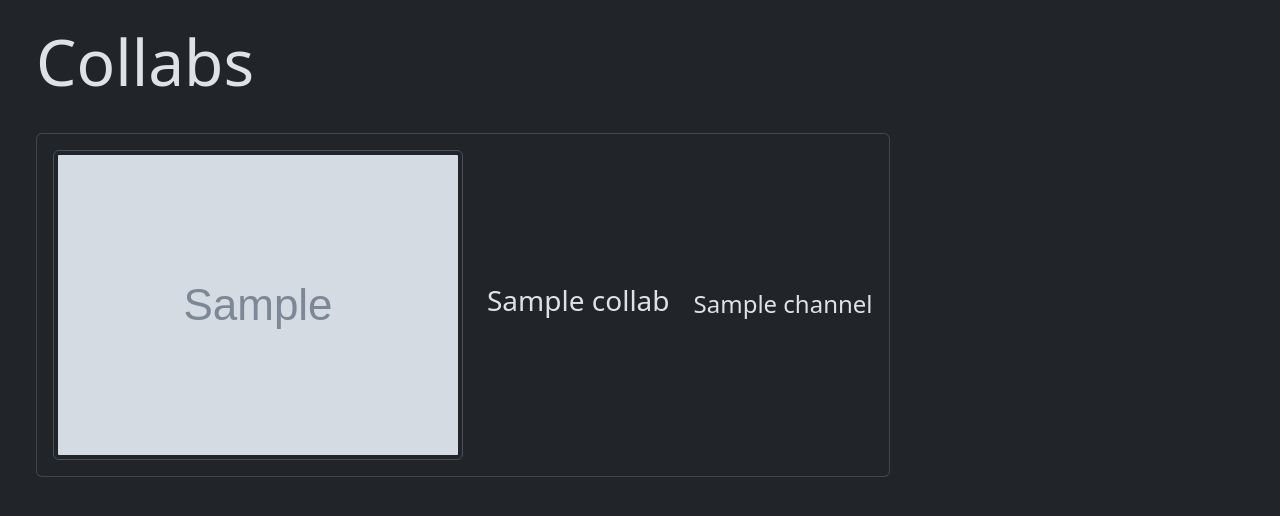
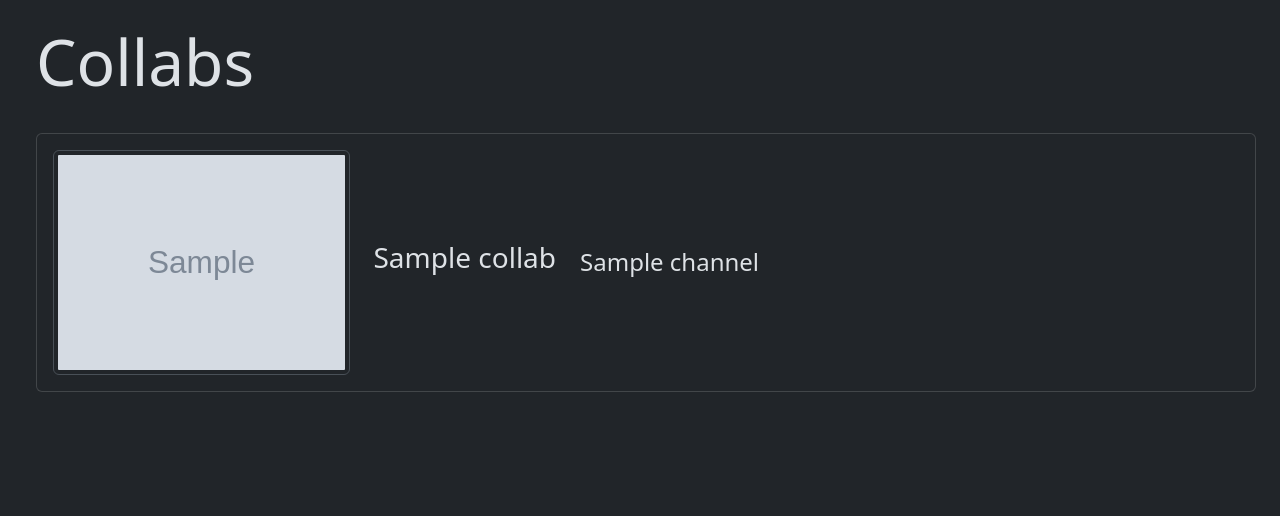
Before and after one commit to jvkchow/mcmt-site, a Django app: template mcmt/templates/collabs.html in a window 1280 px wide. Shown: the part 78-594 px from the top of the page. Run offline with Django 4.2, Linux system fonts and the light colour scheme; the template is opened without the code that fills it: most values are stand-ins (such as "Sample title", 1, 10 or a date in 2020); grey boxes marked "Sample" are stand-in pictures.

Commit message:
extend card

```diff
--- a/mcmt/templates/collabs.html
+++ b/mcmt/templates/collabs.html
@@ -4,16 +4,16 @@
 {% block content %}
     <div class="container-fluid">
         <div class="row">
-            <!-- Display Collabs -->
+            <!-- Display artists -->
             <div class="col-12">
                 <h3 class="display-3 ps-4 py-4">Collabs</h3>
                 {% if collabs %}
                     {% for collab in collabs %}
                     <div class="container-fluid ps-4">
-                        <div class="card mb-3" style="width: 70%; min-height: 10rem;">
+                        <div class="card mb-3" style="width: 100%; min-height: 10rem;">
                             <div class="card-body">
                                 <div class="d-flex align-items-center">
-                                    <img src="{{ collab.thumbnail }}" class="img-thumbnail" width="50%", height="50%">
+                                    <img src="{{ collab.thumbnail }}" class="img-thumbnail" width="25%", height="25%">
                                     <h3 class="card-text ps-4">{{ collab.title }}</h3>
                                     <h4 class="card-text ps-4">{{ collab.channel }}</h4>
                                 </div>
@@ -28,4 +28,5 @@
             </div>
         </div>
     </div>
+
 {% endblock content %}
```
